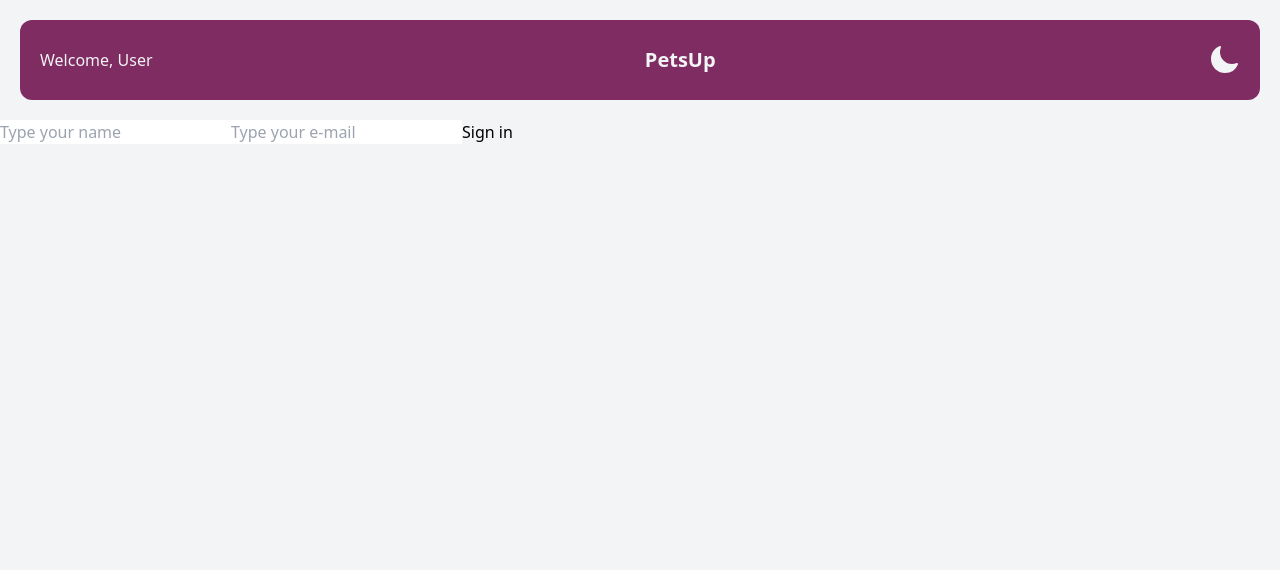
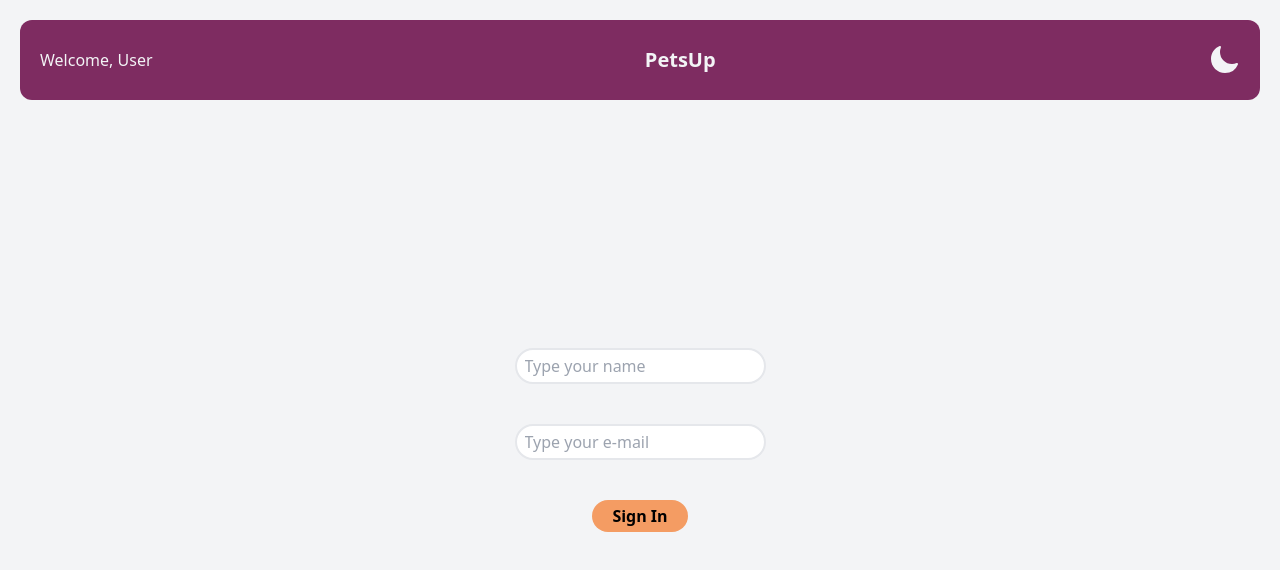
Before and after one commit to MauricioMSoares/react-tailwind, a React (Vite) app: page / in a window 1280 px wide. Shown: the top 570 px of the page. Built offline with nearby package versions, Linux system fonts and the light colour scheme.

Commit message:
feat: customized form component

```diff
--- a/src/App.jsx
+++ b/src/App.jsx
@@ -8,6 +8,7 @@ const App = () => {
   const hasUser = Boolean(user)
   return (
     <>
+      <div className="h-screen">
         <Header user={user} />
         {
           hasUser && <PetshopList />
@@ -15,6 +16,7 @@ const App = () => {
         {
           hasUser || <Form onSubmit={setUser} />
         }
+      </div>
     </>
   )
 }
--- a/src/components/Form/Form.jsx
+++ b/src/components/Form/Form.jsx
@@ -10,10 +10,10 @@ const safeSubmit = event => {
 
     return (
         <>
-            <form onSubmit={safeSubmit}>
-                <input type="text" placeholder="Type your name" />
-                <input type="email" placeholder="Type your e-mail" />
-                <button type="submit">Sign in</button>
+            <form onSubmit={safeSubmit} className="h-full flex flex-col items-center justify-center gap-10 -mt-20">
+                <input type="text" placeholder="Type your name" className="border-2 rounded-full px-2 py-1" />
+                <input type="email" placeholder="Type your e-mail" className="border-2 rounded-full px-2 py-1" />
+                <button type="submit" className="px-5 py-1 bg-petsup_orange dark:bg-petsup_purple rounded-full dark:text-gray-200 font-semibold">Sign In</button>
             </form>
         </>
     )
```
Lines whose indentation alone changed are shown as unchanged.
